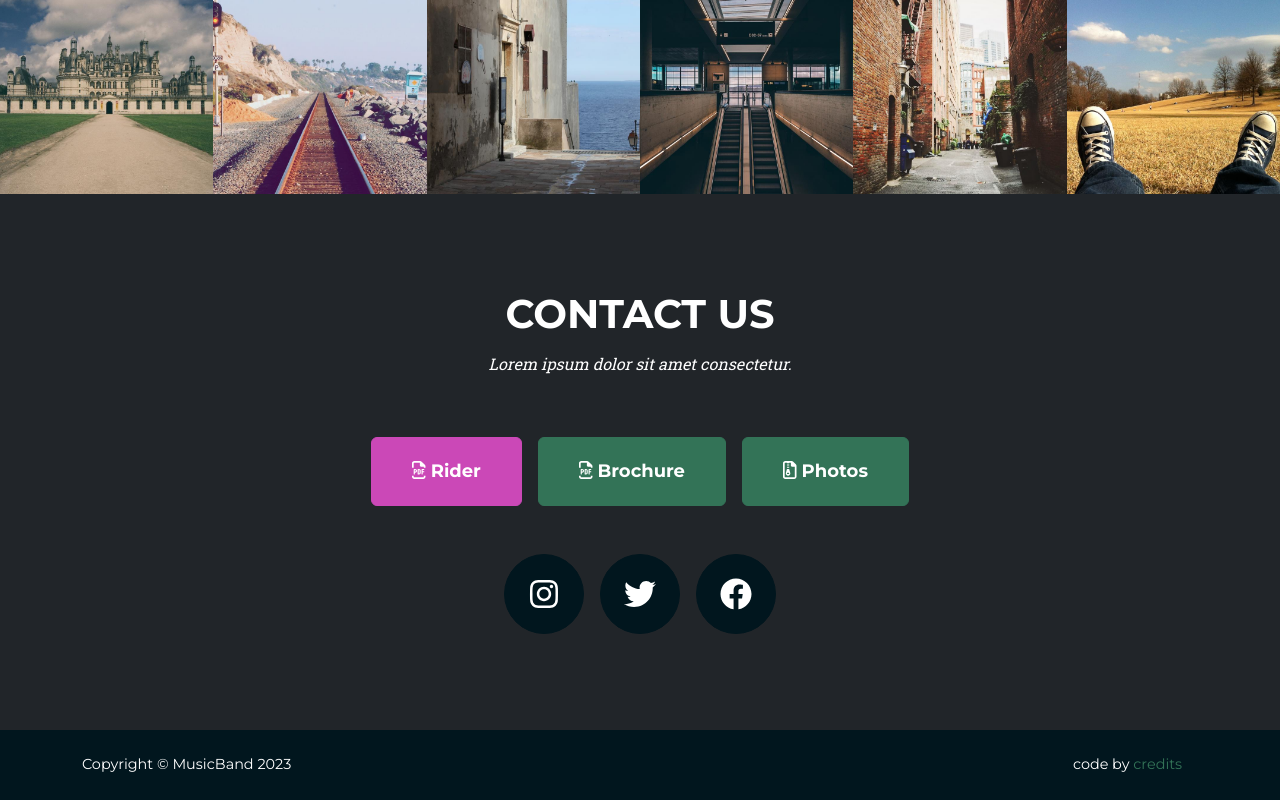
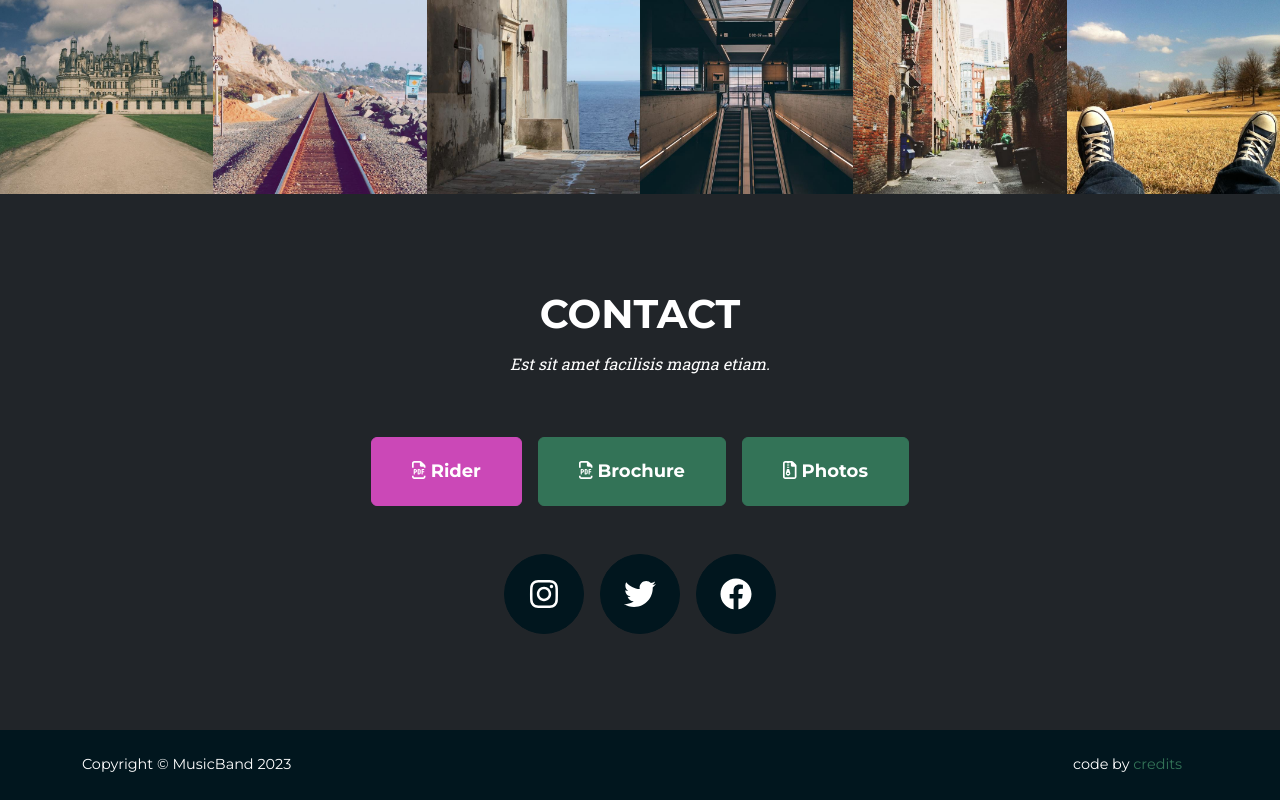
Before and after one commit to rolodoom/musicband-react, a React (Create React App) app: page / in a window 1280 px wide. Shown: the part 6393-7193 px from the top of the page. Built offline with nearby package versions, Linux system fonts and the light colour scheme.

Commit message:
:bug: Optional title/subtitle display

```diff
--- a/src/places/sections/Contact.js
+++ b/src/places/sections/Contact.js
@@ -8,17 +8,17 @@ import {
   toTitleCase,
 } from "../../shared/util/format";
 
-function Contact({ data: { press, social } }) {
+function Contact({ data: { title, subtitle, press, social } }) {
   const showPDFs = press.length > 0;
   const showSocial = social.length > 0;
   return (
     <section className="page-section section-dark" id="contact">
       <div className="container">
         <div className="text-center">
-          <h2 className="section-heading text-uppercase">Contact Us</h2>
-          <h3 className="section-subheading">
-            Lorem ipsum dolor sit amet consectetur.
-          </h3>
+          <h2 className="section-heading text-uppercase">
+            {title || "Contact Us"}
+          </h2>
+          <h3 className="section-subheading">{subtitle || ""}</h3>
         </div>
         {showPDFs && (
           <div className="row align-items-center pb-5">
```
